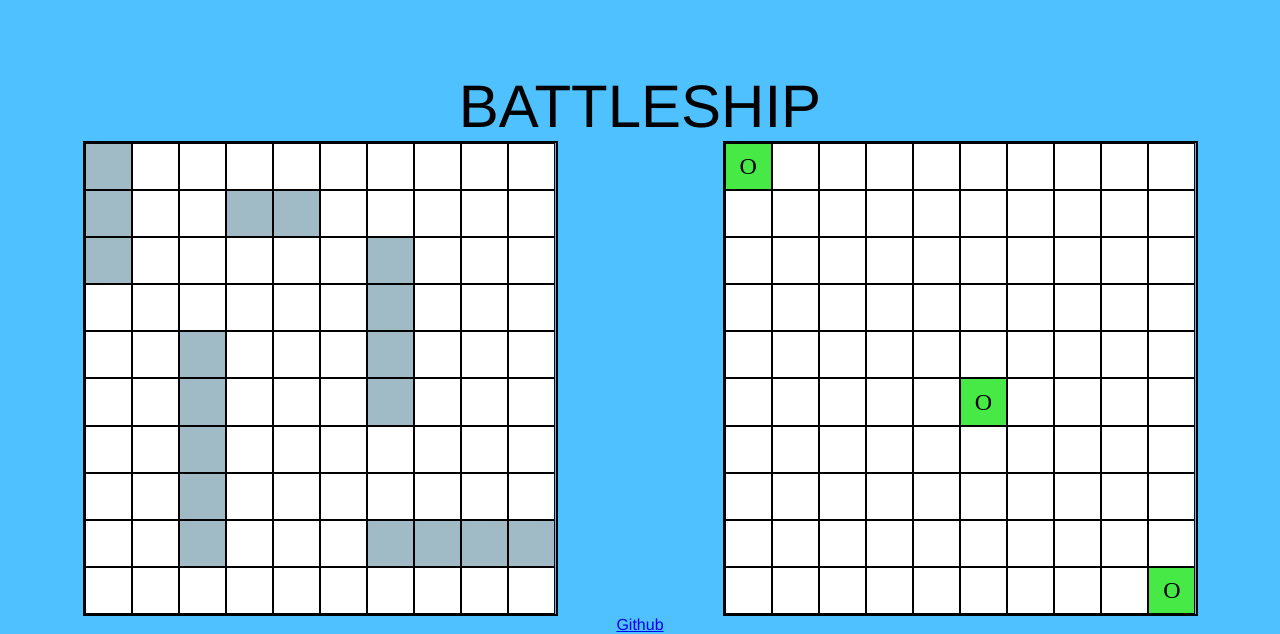
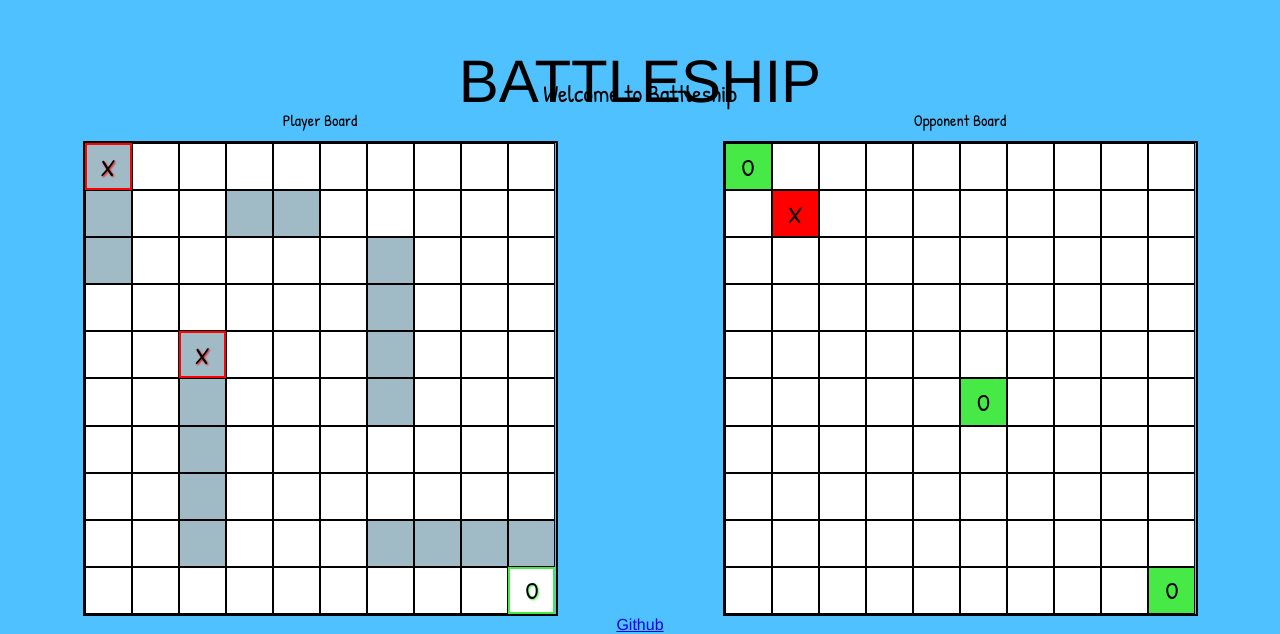
Before and after one commit to danielkurtsawyer/odin-javascript-battleship, a website built with webpack: page dist/index.html in a window 1280 px wide. Shown: the part 166-800 px from the top of the page. Built offline with nearby package versions, Linux system fonts and the light colour scheme; a web font is replaced by a local one.

Commit message:
Finalize layout and display choices

```diff
--- a/src/scripts/DOMController.js
+++ b/src/scripts/DOMController.js
@@ -7,8 +7,14 @@ const loadPage = () => {
     main.classList.add('main-wrapper');
     const footer = document.createElement('footer');
 
+    // add a div to display text to the user
+    const textOutputDiv = document.createElement('div');
+    textOutputDiv.classList.add('text-output');
+    textOutputDiv.textContent = 'Welcome to Battleship';
+
     // add to body
     document.body.appendChild(header);
+    document.body.appendChild(textOutputDiv);
     document.body.appendChild(main);
     document.body.appendChild(footer);
 
@@ -36,6 +42,16 @@ const loadPage = () => {
     // append to the main-wrapper
     main.appendChild(left);
     main.appendChild(right);
+
+    // add divs for the labels
+    const playerBoardLabel = document.createElement('div');
+    playerBoardLabel.textContent = 'Player Board';
+    const opponentBoardLabel = document.createElement('div');
+    opponentBoardLabel.textContent = 'Opponent Board';
+
+    // append the label divs to left & right divs
+    left.appendChild(playerBoardLabel);
+    right.appendChild(opponentBoardLabel);
 
     // add divs for the boards
     const playerBoard = document.createElement('div');
@@ -76,7 +92,8 @@ const loadPage = () => {
     }
 };
 
-const renderPlayerBoard = (playerBoardArray, attacks) => {
+const renderPlayerBoardShips = (playerBoardArray) => {
+    // render ships
     for (let i = 0; i < 10; i++) {
         for (let j = 0; j < 10; j++) {
             if (playerBoardArray[i][j] !== 0) {
@@ -87,6 +104,28 @@ const renderPlayerBoard = (playerBoardArray, attacks) => {
             }
         }
     }
+};
+
+const renderPlayerBoardAttacks = (playerBoardArray, attacks) => {
+    // render attacks
+    attacks.forEach((coordinatePair) => {
+        const i = coordinatePair[0];
+        const j = coordinatePair[1];
+        const attackedSquare = document.querySelector(
+            `.player-board div[i="${i}"][j="${j}"]`
+        );
+        // if the square isn't a 0, it's a ship
+        if (playerBoardArray[i][j] !== 0) {
+            // fill the space with an X to mark a hit
+            attackedSquare.textContent = 'X';
+            attackedSquare.classList.add('player-hit');
+        } else {
+            // if it is, then its an empty space
+            // fill the space with an O to mark a miss
+            attackedSquare.textContent = 'O';
+            attackedSquare.classList.add('player-miss');
+        }
+    });
 };
 
 const renderOpponentBoard = (opponentBoardArray, attacks) => {
@@ -100,14 +139,19 @@ const renderOpponentBoard = (opponentBoardArray, attacks) => {
         if (opponentBoardArray[i][j] !== 0) {
             // fill the space with an X to mark a hit
             attackedSquare.textContent = 'X';
-            attackedSquare.classList.add('hit');
+            attackedSquare.classList.add('opponent-hit');
         } else {
             // if it is, then its an empty space
             // fill the space with an O to mark a miss
             attackedSquare.textContent = 'O';
-            attackedSquare.classList.add('miss');
+            attackedSquare.classList.add('opponent-miss');
         }
     });
 };
 
-export { loadPage, renderPlayerBoard, renderOpponentBoard };
+export {
+    loadPage,
+    renderPlayerBoardShips,
+    renderPlayerBoardAttacks,
+    renderOpponentBoard,
+};
--- a/src/scripts/gameDriver.js
+++ b/src/scripts/gameDriver.js
@@ -19,10 +19,7 @@ player.gameboard.placeShip([6, 8], [9, 8], 4);
 player.gameboard.placeShip([2, 8], [2, 4], 5);
 
 // once the board is filled up, render the player board by sending the 2d array representation of the board and the attacks array
-DOMController.renderPlayerBoard(
-    player.gameboard.board,
-    player.gameboard.attacks
-);
+DOMController.renderPlayerBoardShips(player.gameboard.board);
 
 // rendering the opponent board will use the opponent board and attacks array
 
@@ -31,7 +28,21 @@ opponent.gameboard.receiveAttack([0, 0]);
 opponent.gameboard.receiveAttack([5, 5]);
 opponent.gameboard.receiveAttack([9, 9]);
 
+// lets try adding a ship and attacking it to see if it renders
+opponent.gameboard.placeShip([1, 1], [1, 2], 2);
+opponent.gameboard.receiveAttack([1, 1]);
+
 DOMController.renderOpponentBoard(
     opponent.gameboard.board,
     opponent.gameboard.attacks
 );
+
+// let's attack the player board and render the attacks
+player.gameboard.receiveAttack([0, 0]);
+player.gameboard.receiveAttack([2, 4]);
+player.gameboard.receiveAttack([9, 9]);
+
+DOMController.renderPlayerBoardAttacks(
+    player.gameboard.board,
+    player.gameboard.attacks
+);
--- a/src/styles/style.css
+++ b/src/styles/style.css
@@ -1,6 +1,11 @@
 @font-face {
     font-family: 'Header-text';
     src: url('../fonts/DelaGothicOne-Regular.ttf');
+}
+
+@font-face {
+    font-family: 'Handwritten-text';
+    src: url('../fonts/PatrickHand-Regular.ttf');
 }
 
 * {
@@ -19,7 +24,7 @@ body {
     background-color: var(--ocean-blue);
     height: 100vh;
     display: grid;
-    grid-template-rows: min(100px, 10vh) 1fr 30px;
+    grid-template-rows: min(100px, 10vh) 50px 1fr 30px;
 }
 
 a:visited {
@@ -40,6 +45,17 @@ header {
 
 footer {
     font-size: min(2.5vw, 1rem);
+    display: flex;
+    justify-content: center;
+    align-items: end;
+}
+
+.text-output {
+    display: flex;
+    justify-content: center;
+    align-items: center;
+    font-size: 1.5rem;
+    font-family: 'Handwritten-text';
 }
 
 .main-wrapper {
@@ -51,8 +67,12 @@ footer {
 .main-wrapper-left,
 .main-wrapper-right {
     display: flex;
+    flex-direction: column;
+    gap: 10px;
     align-items: center;
     justify-content: center;
+    font-family: 'Handwritten-text';
+    font-size: 1rem;
 }
 
 .player-board,
@@ -74,16 +94,28 @@ footer {
     display: flex;
     justify-content: center;
     align-items: center;
+    font-family: 'Handwritten-text', 'Franklin Gothic Medium', 'Arial Narrow',
+        Arial, sans-serif;
 }
 
 div.ship {
     background-color: var(--ship-gray);
 }
 
-div.hit {
+div.opponent-hit {
     background-color: red;
 }
 
-div.miss {
+div.opponent-miss {
     background-color: rgb(71, 233, 71);
 }
+
+div.player-hit {
+    border: 2px solid red;
+    text-shadow: 1px 1px 2px red;
+}
+
+div.player-miss {
+    border: 2px solid rgb(71, 233, 71);
+    text-shadow: 1px 1px 2px rgb(71, 233, 71);
+}
```
